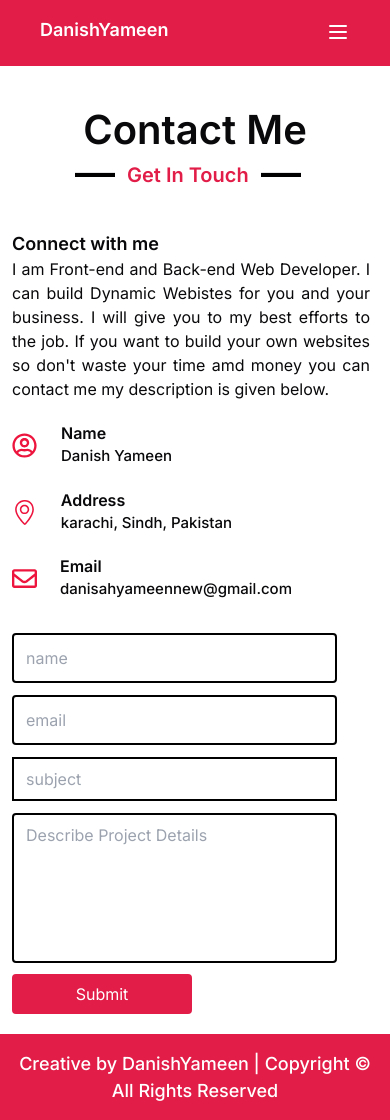
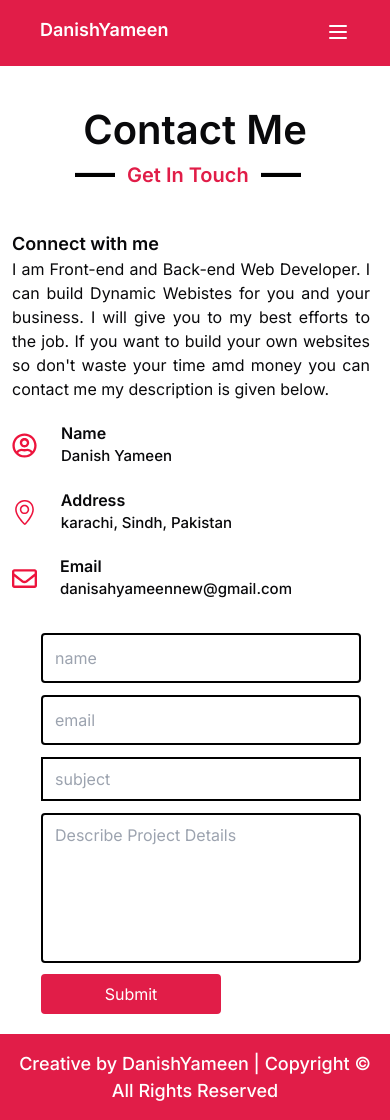
Before and after one commit to danishyameen/portfolio, a Next.js app: page /contact in a window 390 px wide. Built offline with nearby package versions, Linux system fonts and the light colour scheme.

Commit message:
portfolio update

```diff
--- a/src/components/form/Form.tsx
+++ b/src/components/form/Form.tsx
@@ -4,7 +4,7 @@ import { FormButton } from "../button/Button"
 
 export default function Form() {
     return (
-        <div className="sm:w-auto w-[325px]">
+        <div className="sm:max-w-[100%] max-w-[320px] sm:w-[100%] w-[325] mx-auto">
             <form action="">
                 <div className="mb-3 box-border ">
                     <input className="px-3 py-2 sm:mr-0 mr-3 sm:w-[500px] w-full h-[50px] mb-3 rounded-sm border-solid border-2 border-black" type="text" name="name" id="" placeholder="name" />
```
